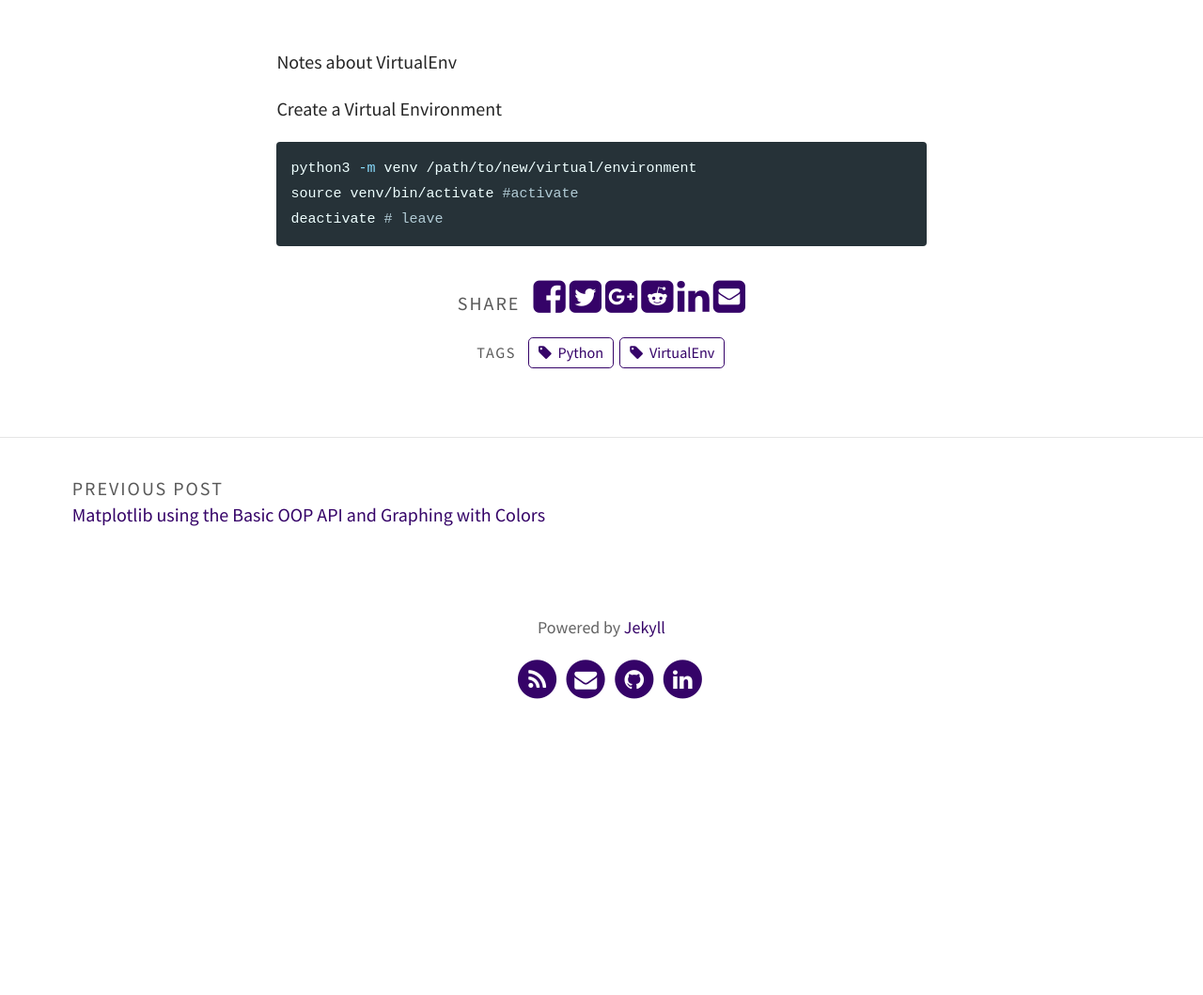
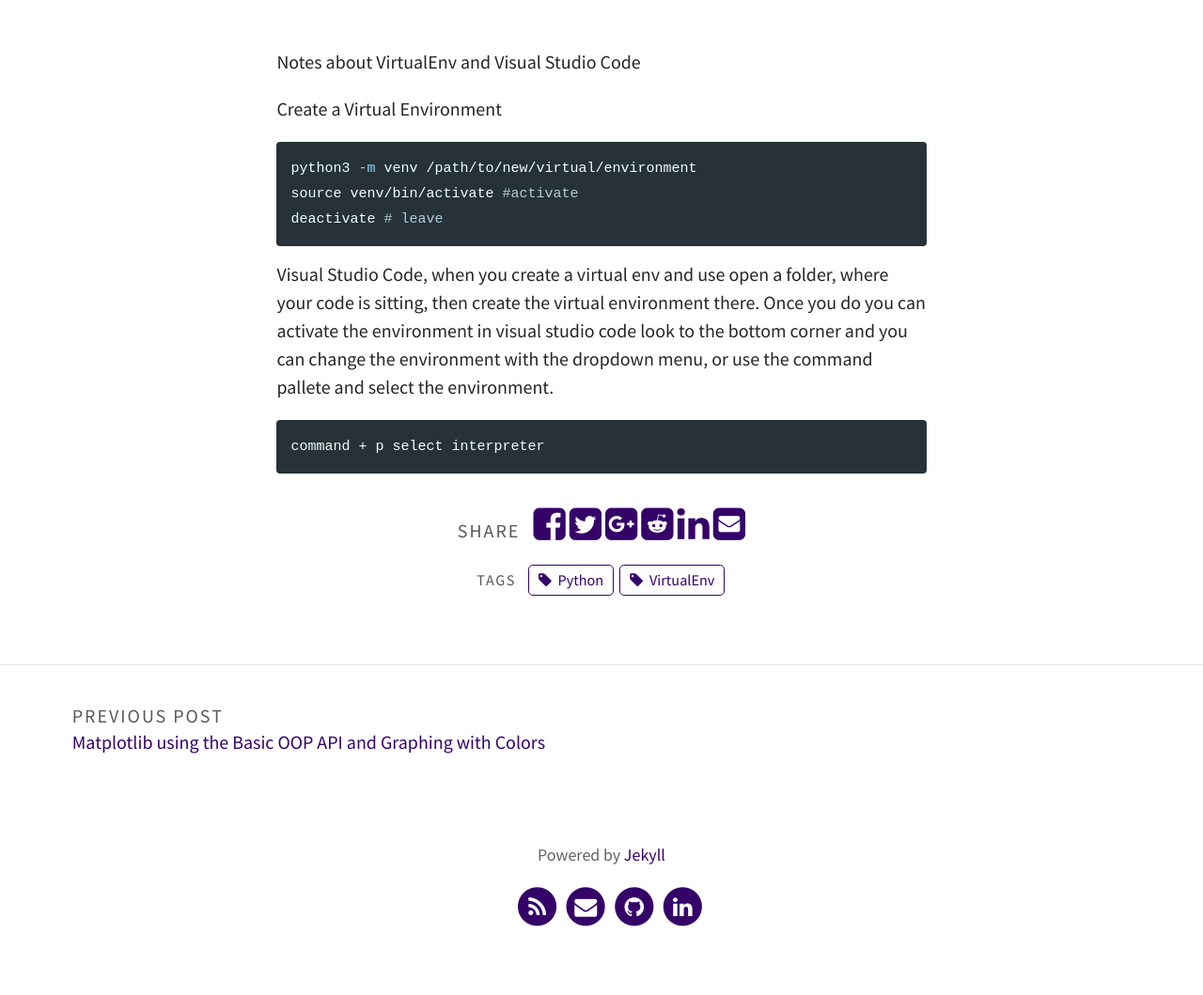
Before and after one commit to ArEnSc/arensc.github.io, a Jekyll site: the page built from _posts/2020-04-29-Python-VirtualEnv.md, in a window 1280 px wide. Shown: the part 380-1439 px from the top of the page at 94% size. Built offline with Jekyll 4.4.1, drawn with Linux system fonts in a browser that asks for light colours; before the commit the page ends 1197 px from its top, so only the background shows below that.

Commit message:
Updated Virtual Env

````diff
--- a/_posts/2020-04-29-Python-VirtualEnv.md
+++ b/_posts/2020-04-29-Python-VirtualEnv.md
@@ -7,7 +7,7 @@
 excerpt_separator: <!--more-->
 ---
 
-Notes about VirtualEnv
+Notes about VirtualEnv and Visual Studio Code
 
 <!--more-->
 
@@ -18,3 +18,8 @@
 source venv/bin/activate #activate
 deactivate # leave
 ```
+
+Visual Studio Code, when you create a virtual env and use open a folder, where your code is sitting, then create the virtual environment there. Once you do you can activate the environment in visual studio code look to the bottom corner and you can change the environment with the dropdown menu, or use the command pallete and select the environment.
+```
+command + p select interpreter
+```
````
